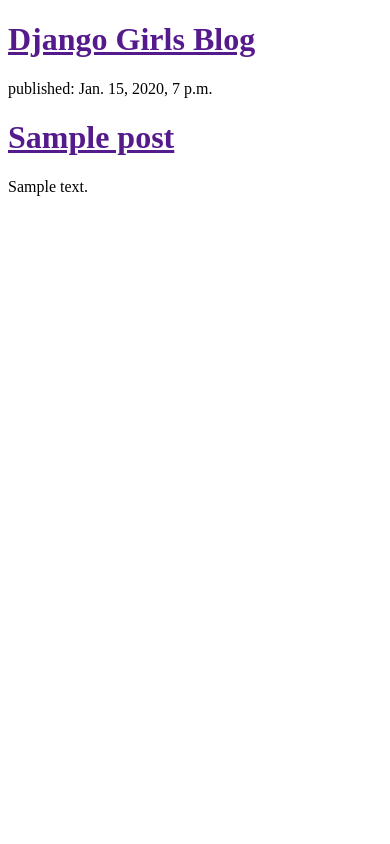
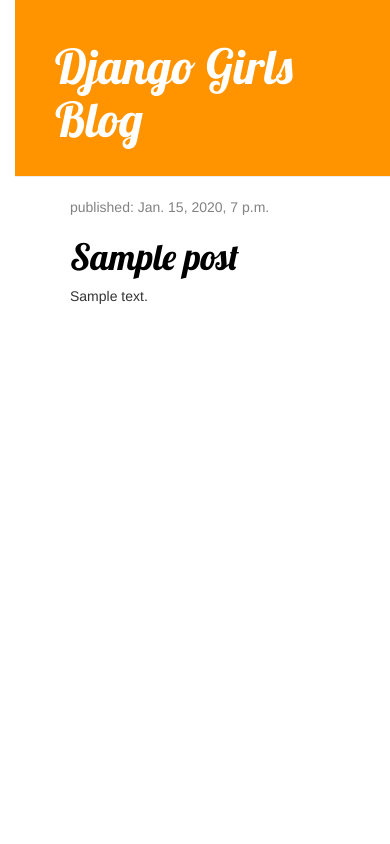
Before and after one commit to prrsh22/piro-django-girls, a Django app: template blog/templates/blog/post_list.html in a window 390 px wide. Run offline with Django 3.2, Linux system fonts and the light colour scheme; the template is opened without the code that fills it: values that come from a table or form of the project are taken from there, others are empty; tables that the repository leaves empty hold one stand-in row (values such as "Sample post"); some libraries are stand-ins or nearby versions.

Commit message:
Added view and template for detailed blog post as well as CSS for the site.

```diff
--- /dev/null
+++ b/blog/static/css/blog.css
@@ -0,0 +1,55 @@
+h1 a {
+    color: #FCA205;
+    font-family: 'Lobster', serif;
+}
+
+body {
+    padding-left: 15px;
+}
+
+.page-header {
+    background-color: #ff9400;
+    margin-top: 0;
+    padding: 20px 20px 20px 40px;
+}
+
+.page-header h1, .page-header h1 a, .page-header h1 a:visited, .page-header h1 a:active {
+    color: #ffffff;
+    font-size: 36pt;
+    text-decoration: none;
+}
+
+.content {
+    margin-left: 40px;
+}
+
+h1, h2, h3, h4 {
+    font-family: 'Lobster', cursive;
+}
+
+.date {
+    color: #828282;
+}
+
+.save {
+    float: right;
+}
+
+.post-form textarea, .post-form input {
+    width: 100%;
+}
+
+.top-menu, .top-menu:hover, .top-menu:visited {
+    color: #ffffff;
+    float: right;
+    font-size: 26pt;
+    margin-right: 20px;
+}
+
+.post {
+    margin-bottom: 70px;
+}
+
+.post h1 a, .post h1 a:visited {
+    color: #000000;
+}
--- /dev/null
+++ b/blog/templates/blog/base.html
@@ -0,0 +1,24 @@
+{% load static %}
+<html>
+    <head>
+        <title>Django Girls blog</title>
+        <link rel="stylesheet" href="//maxcdn.bootstrapcdn.com/bootstrap/3.2.0/css/bootstrap.min.css">
+        <link rel="stylesheet" href="//maxcdn.bootstrapcdn.com/bootstrap/3.2.0/css/bootstrap-theme.min.css">
+        <link href='//fonts.googleapis.com/css?family=Lobster&subset=latin,latin-ext' rel='stylesheet' type='text/css'>
+        <link rel="stylesheet" href="{% static 'css/blog.css' %}">
+    </head>
+    <body>
+        <div class="page-header">
+            <h1><a href="/">Django Girls Blog</a></h1>
+        </div>
+
+        <div class="content container">
+            <div class="row">
+                <div class="col-md-8">
+                    {% block content %}
+                    {% endblock %}
+                </div>
+            </div>
+        </div>
+    </body>
+</html>
--- a/blog/templates/blog/post_list.html
+++ b/blog/templates/blog/post_list.html
@@ -1,24 +1,12 @@
-<!DOCTYPE html>
-<html lang="en">
-<head>
-    <meta charset="UTF-8">
-    <title>Django Girls Blog</title>
-</head>
-<body>
-
-        <div>
-            <h1><a href="">Django Girls Blog</a></h1>
-        </div>
-
-       {% for post in posts %}
-
-        <div>
-            <p>published: {{post.published_date}}</p>
-            <h1><a href="">{{post.title}}</a></h1>
-            <p>{{post.text|linebreaksbr}}</p>
-        </div>
-
-        {% endfor %}
-
-</body>
-</html>
+{% extends 'blog/base.html' %}
+{% block content %}
+{% for post in posts %}
+<div class="post">
+    <div class="date">
+        <p>published: {{ post.published_date }}</p>
+    </div>
+    <h1><a href="{% url 'post_detail' pk=post.pk %}">{{ post.title }}</a></h1>
+    <p>{{ post.text|linebreaksbr }}</p>
+</div>
+{% endfor %}
+{% endblock %}
--- a/blog/urls.py
+++ b/blog/urls.py
@@ -2,5 +2,6 @@
 from . import views
 
 urlpatterns = [
-    path('', views.post_list, name='post_list')
+    path('', views.post_list, name='post_list'),
+    path('post/<int:pk>/', views.post_detail, name='post_detail'),
 ]
```
Also changed, not shown: blog/templates/blog/post_detail.html (added, +13 -0 lines), blog/views.py (+6 -1 lines).
